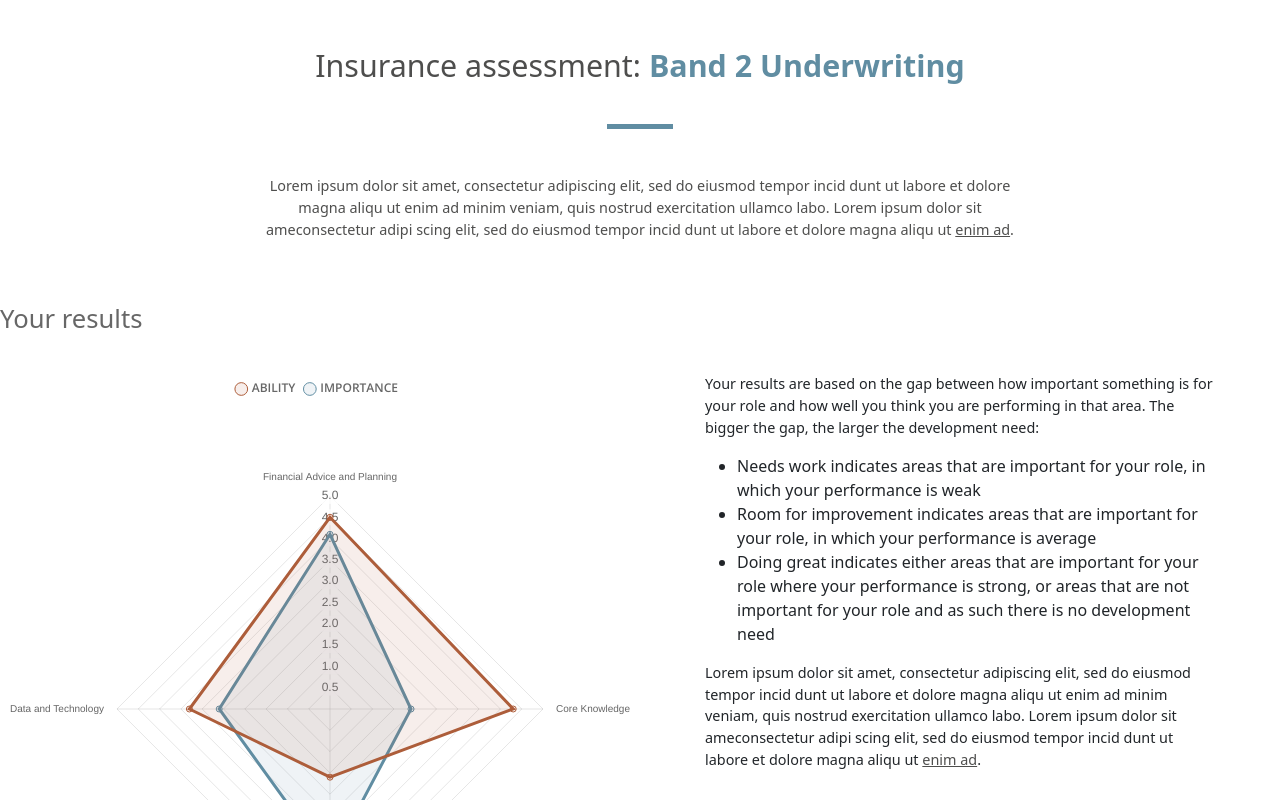
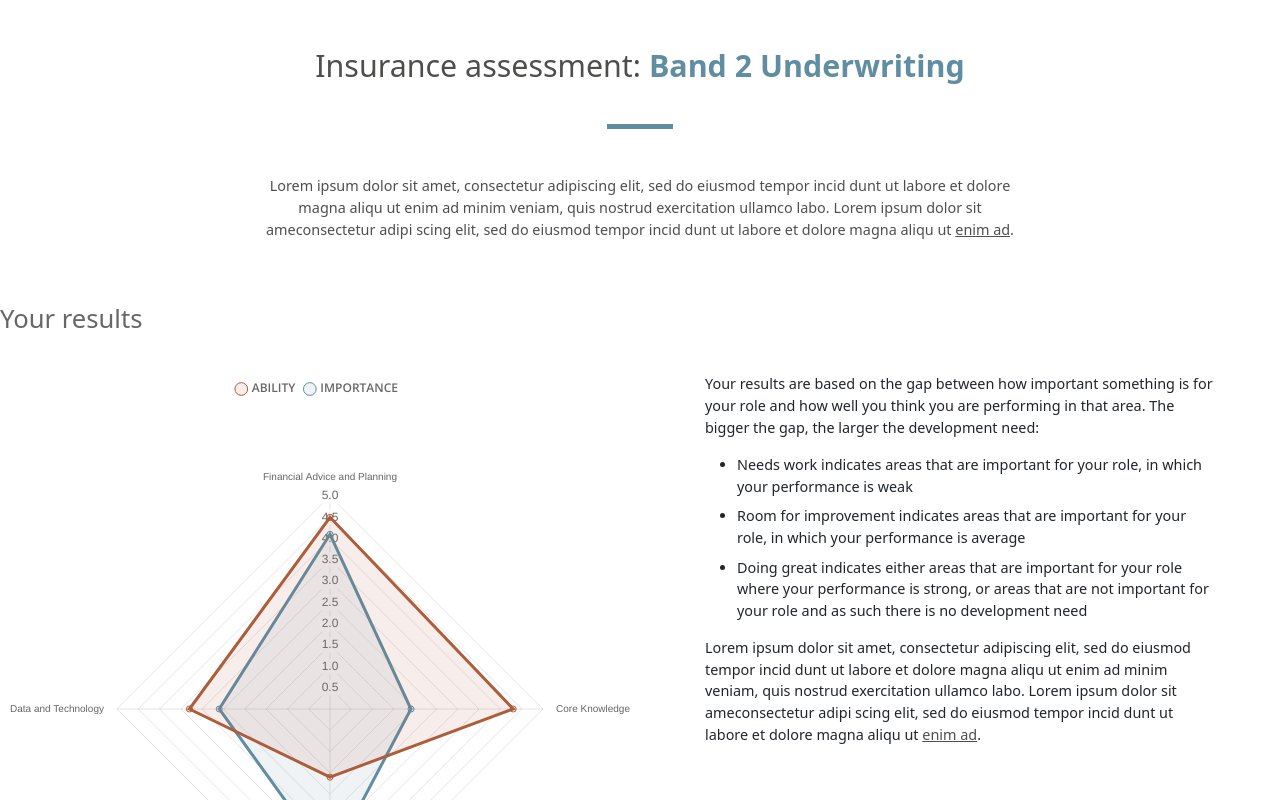
Before and after one commit to timrobinson33/survey-sample, a React (Create React App) app: page /survey-sample/results in a window 1280 px wide. Shown: the top 800 px of the page. Built offline with nearby package versions, Linux system fonts and the light colour scheme; what survey-react would draw is missing.

Commit message:
Add list styling for results description

```diff
--- a/src/Results.css
+++ b/src/Results.css
@@ -32,6 +32,14 @@ h5.icon-title {
 .res-radar-inner {
     width: 100%;
     height: auto;
+}
+
+/* Results description */
+.results-description ul li {
+    margin-bottom: 0.5rem;
+    font-size: 0.9rem;
+    font-weight: 400;
+    line-height: 150%;
 }
 
 /* Results table */
```
